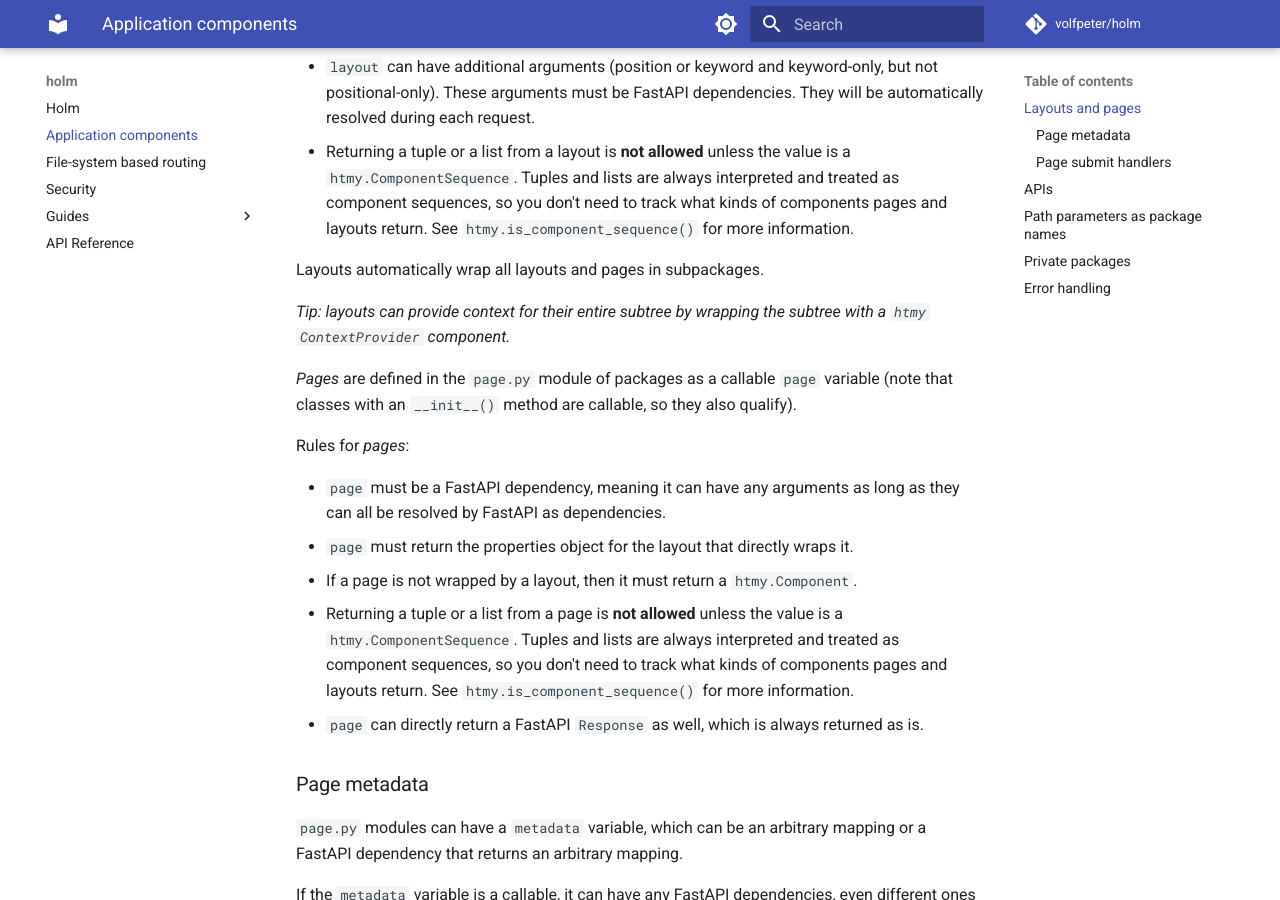
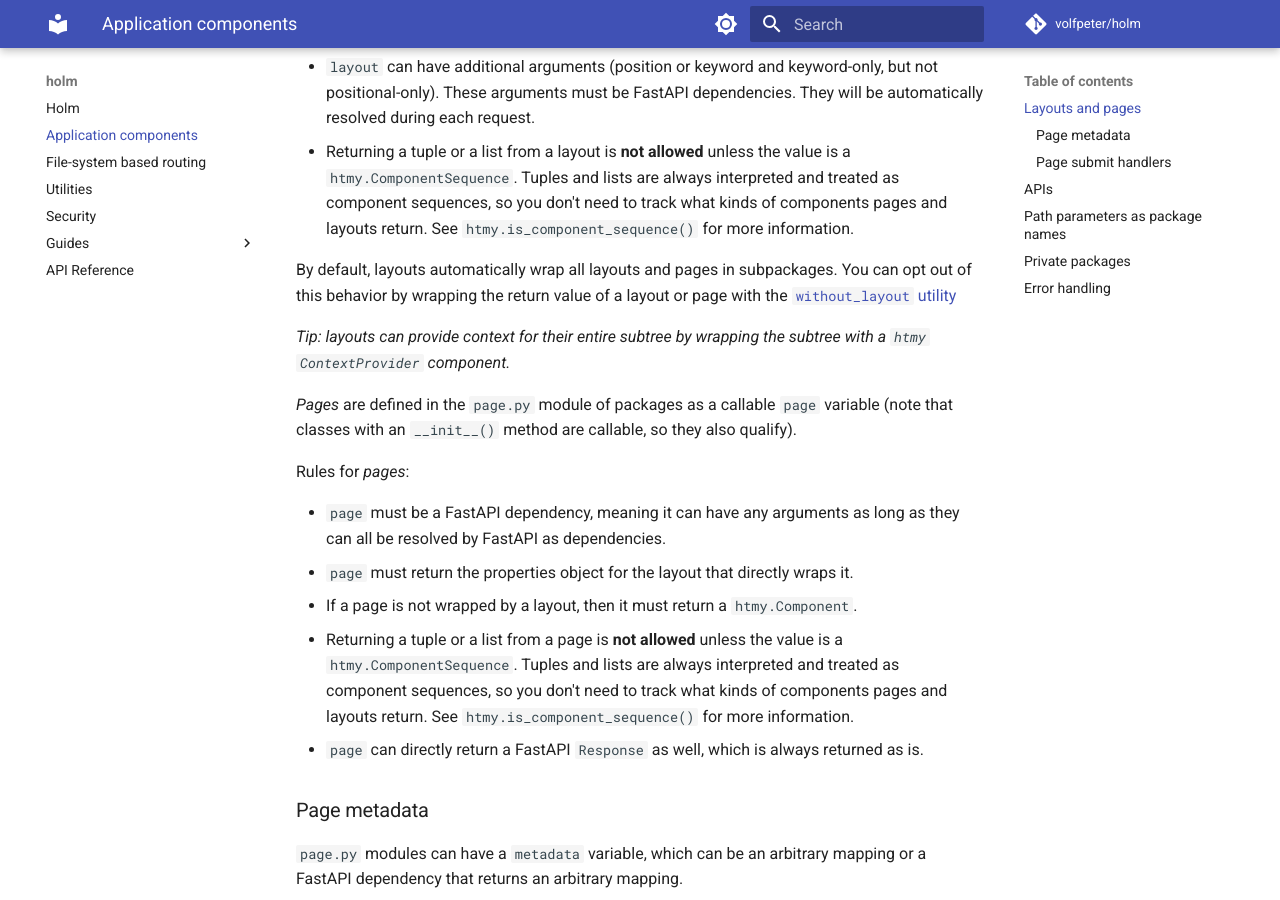
Before and after one commit to volfpeter/holm, an MkDocs documentation site: the page built from docs/application-components.md, in a window 1280 px wide and 900 px high, scrolled down 546 px. Built offline with MkDocs 1.6.1 and Material for MkDocs 9.7.7, drawn with Linux system fonts in a browser that asks for light colours; comment, search, counter and statistics services are not loaded.

Commit message:
docs: add documentation for without_layout and bump minor version, refs #27

```diff
--- a/docs/application-components.md
+++ b/docs/application-components.md
@@ -13,7 +13,7 @@ Rules for *layouts*:
 - `layout` can have additional arguments (position or keyword and keyword-only, but not positional-only). These arguments must be FastAPI dependencies. They will be automatically resolved during each request.
 - Returning a tuple or a list from a layout is **not allowed** unless the value is a `htmy.ComponentSequence`. Tuples and lists are always interpreted and treated as component sequences, so you don't need to track what kinds of components pages and layouts return. See `htmy.is_component_sequence()` for more information.
 
-Layouts automatically wrap all layouts and pages in subpackages.
+By default, layouts automatically wrap all layouts and pages in subpackages. You can opt out of this behavior by wrapping the return value of a layout or page with the [`without_layout` utility](utilities.md#without_layout)
 
 *Tip: layouts can provide context for their entire subtree by wrapping the subtree with a `htmy` `ContextProvider` component.*
 
--- a/holm/__init__.py
+++ b/holm/__init__.py
@@ -1,7 +1,8 @@
-__version__ = "0.4.1"
+__version__ = "0.5.0"
 
 from .app import App as App
 from .fastapi import FastAPIDependency as FastAPIDependency
 from .fastapi import FastAPIErrorHandler as FastAPIErrorHandler
 from .module_options._metadata import Metadata as Metadata
 from .modules._error import ErrorHandlerMapping as ErrorHandlerMapping
+from .modules._layout import without_layout as without_layout
--- a/mkdocs.yml
+++ b/mkdocs.yml
@@ -45,6 +45,7 @@ nav:
   - Holm: index.md
   - application-components.md
   - file-system-based-routing.md
+  - utilities.md
   - security.md
   - Guides:
     - guides/quick-start-guide.md
```
Also changed, not shown: docs/api.md (+10 -0 lines), docs/utilities.md (added, +31 -0 lines).
